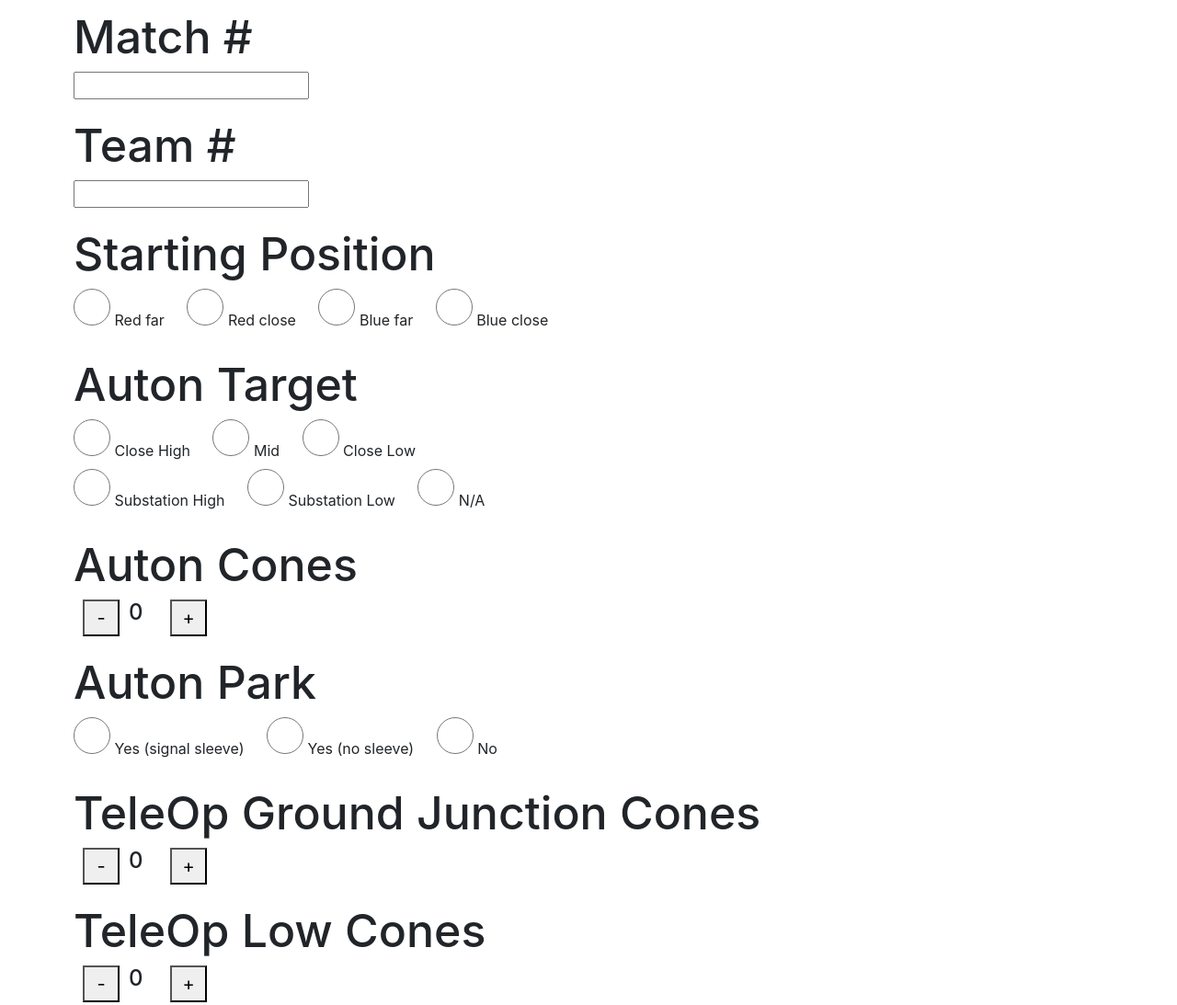
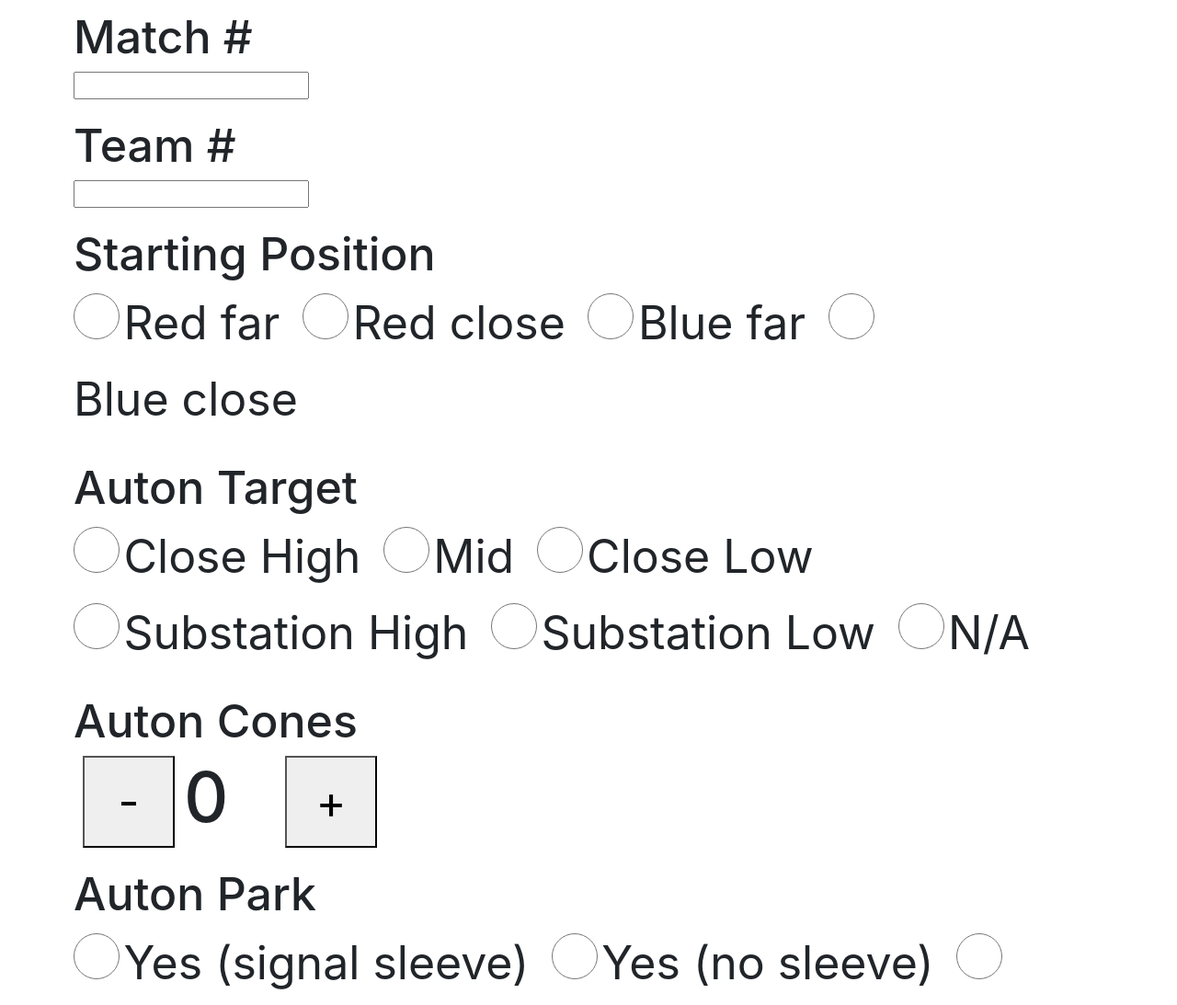
Before and after one commit to Miniongolf/16417_Scouting, a plain HTML site: page index.html in a window 1280 px wide. Shown: the top 1093 px of the page at 92% size. Drawn offline with nearby package versions, Linux system fonts and the light colour scheme.

Commit message:
Update index.css

```diff
--- a/index.css
+++ b/index.css
@@ -4,9 +4,8 @@
 }
 
 input[type=radio] {
-  border: 0px;
-  width: 40px;
-  height: 40px;
+  width: 50px;
+  height: 50px;
 }
 
 h3 {
@@ -15,19 +14,25 @@ h3 {
 }
 
 h4 {
-  width:35px;
+  width: 100px;
+  font-size: 75px;
 }
 
 label {
   margin-right: 20px;
+  font-size: 50px;
 }
 
 button:not(#submit) {
   margin-left: 10px;
   margin-right: 10px;
-  font-size: 20px;
-  width: 40px;
-  height: 40px;
+  font-size: 50px;
+  width: 100px;
+  height: 100px;
+}
+
+#submit {
+  font-size: 50px;
 }
 
 #fieldGrid .row input {
```
